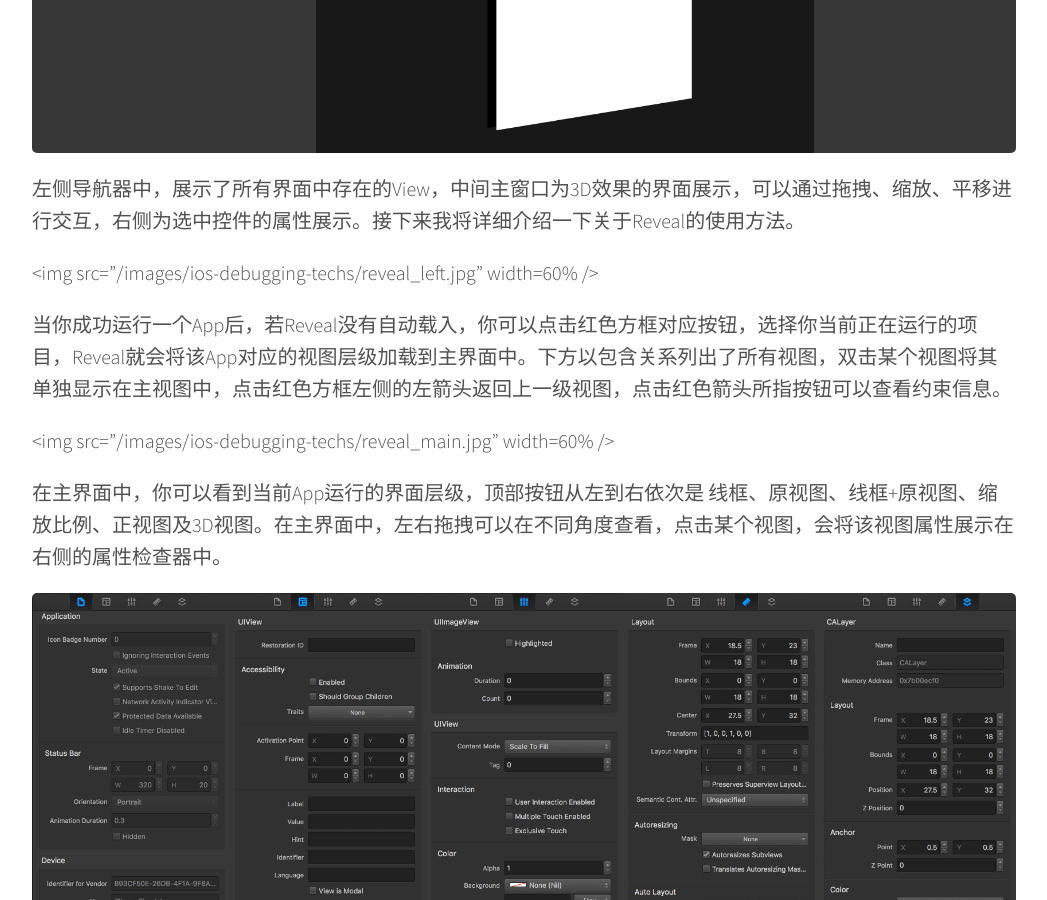
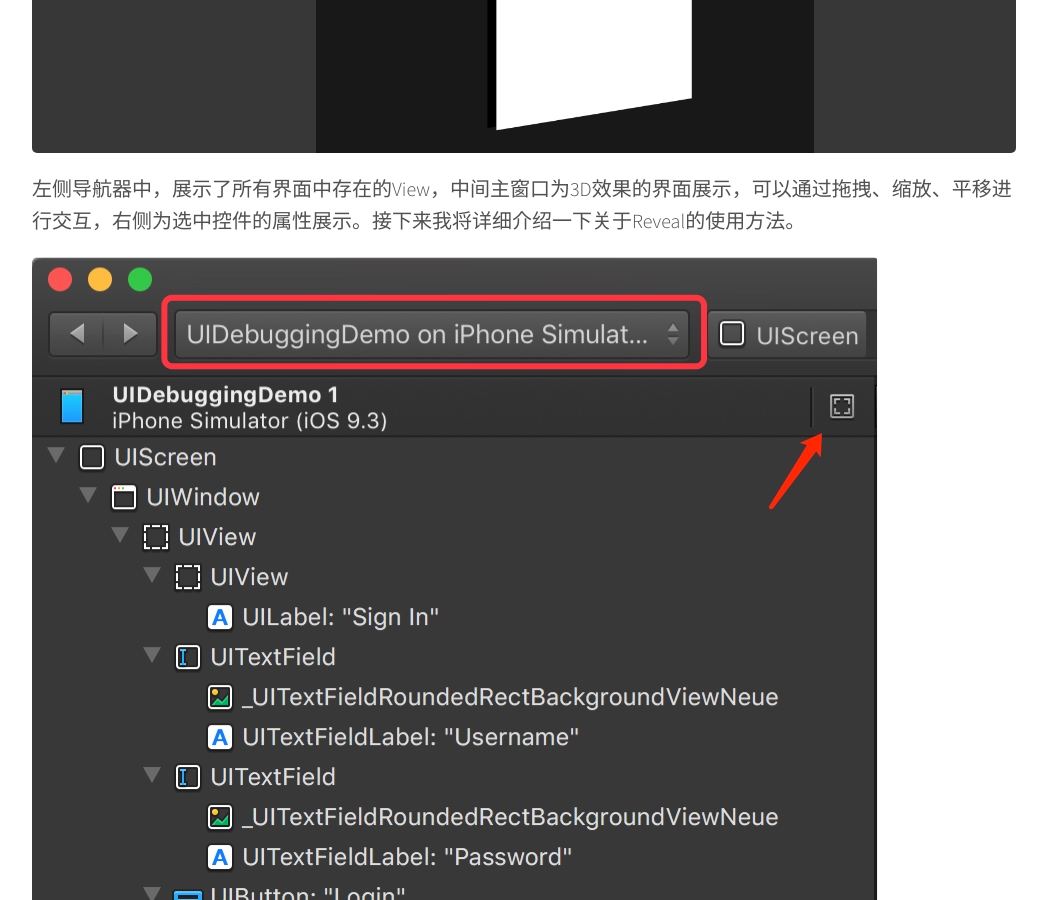
Before and after one commit to MESIRD/mesird.github.io, a Jekyll site: the page built from _posts/2016-08-23-iOS-debugging-techs.markdown, in a window 1280 px wide and 900 px high, scrolled down 7665 px. Shown: the whole window, without its empty margins (116-1163 px from the left). Built offline with Jekyll 4.4.1, drawn with Linux system fonts in a browser that asks for light colours.

Commit message:
fix pictures

```diff
--- a/_posts/2016-08-23-iOS-debugging-techs.markdown
+++ b/_posts/2016-08-23-iOS-debugging-techs.markdown
@@ -168,11 +168,11 @@ UI调试工具种类繁多，在此我介绍两款我使用过并极力推荐的
 
 左侧导航器中，展示了所有界面中存在的View，中间主窗口为3D效果的界面展示，可以通过拖拽、缩放、平移进行交互，右侧为选中控件的属性展示。接下来我将详细介绍一下关于Reveal的使用方法。
 
-<img src="/images/ios-debugging-techs/reveal_left.jpg" width=60% />
+![](/images/ios-debugging-techs/reveal_left.jpg)
 
 当你成功运行一个App后，若Reveal没有自动载入，你可以点击红色方框对应按钮，选择你当前正在运行的项目，Reveal就会将该App对应的视图层级加载到主界面中。下方以包含关系列出了所有视图，双击某个视图将其单独显示在主视图中，点击红色方框左侧的左箭头返回上一级视图，点击红色箭头所指按钮可以查看约束信息。
 
-<img src="/images/ios-debugging-techs/reveal_main.jpg" width=60% />
+![](/images/ios-debugging-techs/reveal_main.jpg)
 
 在主界面中，你可以看到当前App运行的界面层级，顶部按钮从左到右依次是 线框、原视图、线框+原视图、缩放比例、正视图及3D视图。在主界面中，左右拖拽可以在不同角度查看，点击某个视图，会将该视图属性展示在右侧的属性检查器中。
 
```
